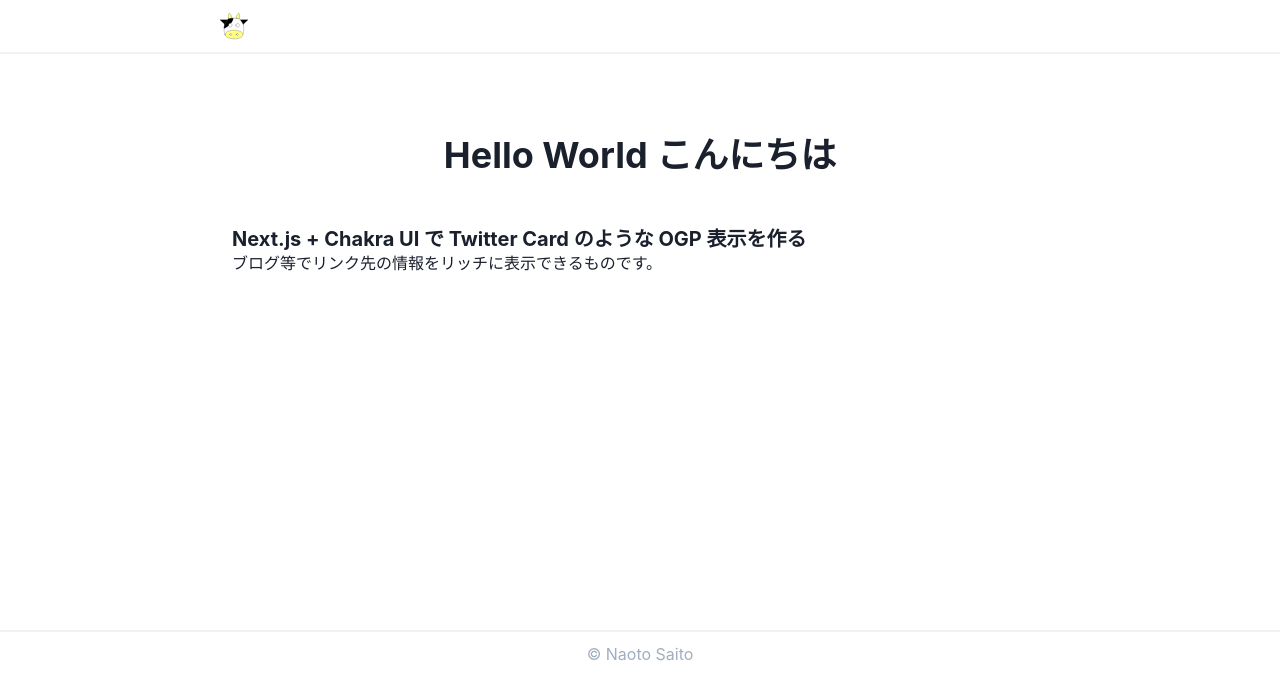
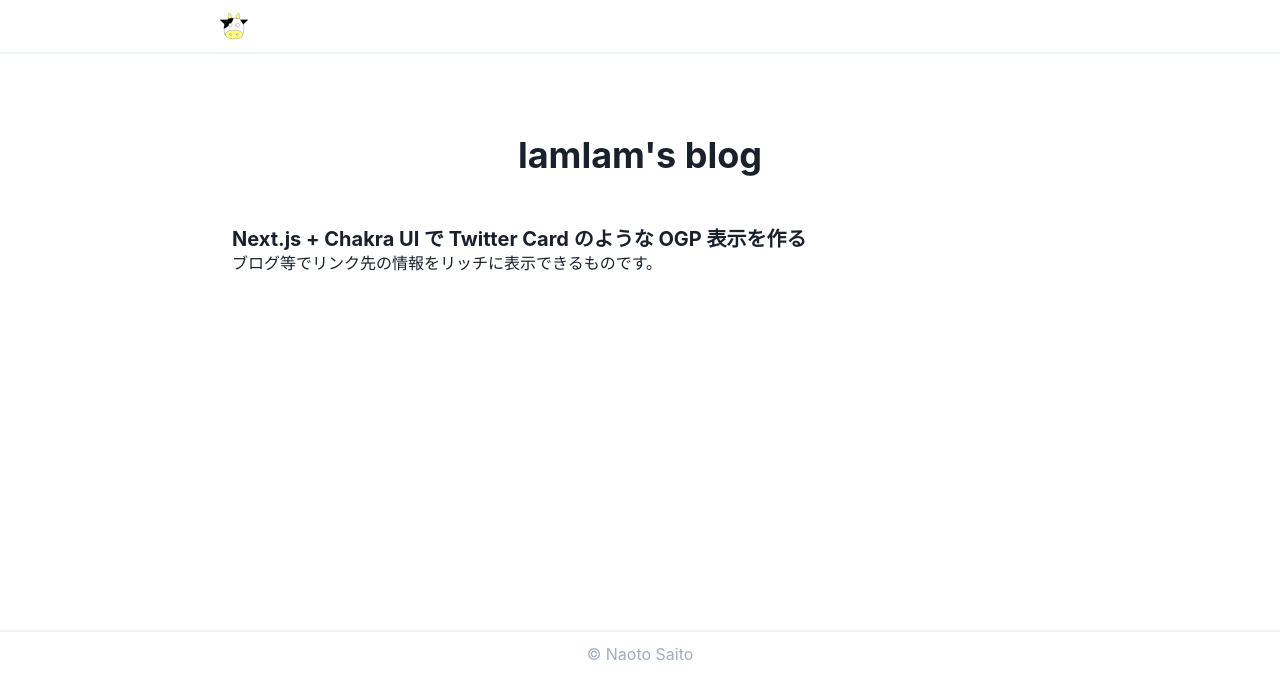
Before and after one commit to lamlam/blog2021, a Next.js app: page / in a window 1280 px wide. Shown: the top 700 px of the page. Built offline with nearby package versions, Linux system fonts and the light colour scheme.

Commit message:
Modify title of index page

```diff
--- a/pages/index.tsx
+++ b/pages/index.tsx
@@ -26,7 +26,7 @@ function PostList({ posts }: { posts: typeof Posts }) {
 export default function Home() {
   return (
     <>
-      <ArticleHeader title="Hello World こんにちは" />
+      <ArticleHeader title="lamlam's blog" />
       <PostList posts={Posts} />
     </>
   );
```
